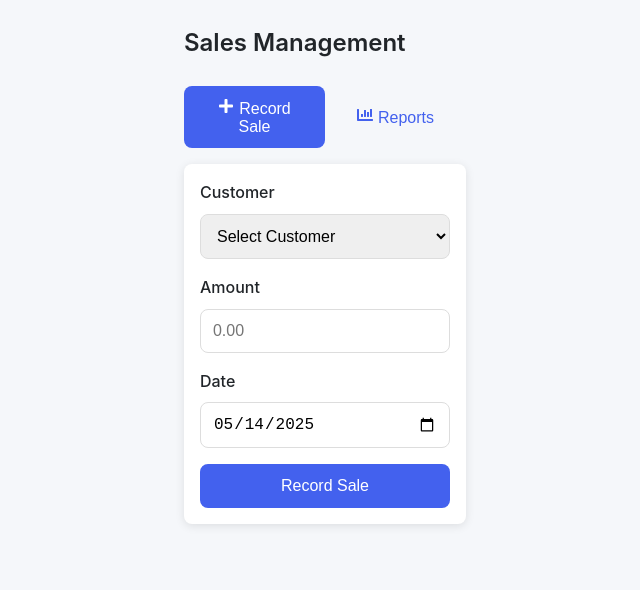
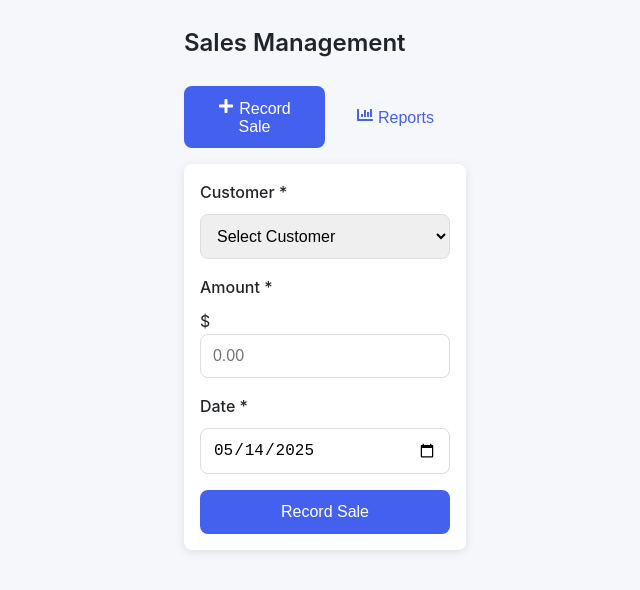
Before and after one commit to Ben1464/Growmate-Mt-Kenya, a React (Create React App) app: page /sales in a window 1280 px wide. Shown: the top 590 px of the page, without its empty margins (315-955 px from the left). Built offline with nearby package versions, Linux system fonts and the light colour scheme.

Commit message:
updates on sales adding

```diff
--- a/src/components/SalesForm.js
+++ b/src/components/SalesForm.js
@@ -5,11 +5,31 @@ export const SalesForm = ({ customers, onAddSale }) => {
   const [customerId, setCustomerId] = useState('');
   const [amount, setAmount] = useState('');
   const [date, setDate] = useState(format(new Date(), 'yyyy-MM-dd'));
+  const [submissionStatus, setSubmissionStatus] = useState(null);
 
   const handleSubmit = (e) => {
     e.preventDefault();
-    onAddSale({ customerId, amount: parseFloat(amount), date });
+
+    if (!customerId || !amount || !date) {
+      setSubmissionStatus('error');
+      return;
+    }
+
+    onAddSale({
+      customerId,
+      amount: parseFloat(amount),
+      date,
+      id: Date.now().toString() // Generate unique ID
+    });
+
+    // Reset form
+    setCustomerId('');
     setAmount('');
+    setDate(format(new Date(), 'yyyy-MM-dd'));
+    setSubmissionStatus('success');
+
+    // Clear success message after 3 seconds
+    setTimeout(() => setSubmissionStatus(null), 3000);
   };
 
   return (
@@ -17,7 +37,7 @@ export const SalesForm = ({ customers, onAddSale }) => {
       <div className="card-body">
         <form onSubmit={handleSubmit}>
           <div className="form-group">
-            <label>Customer</label>
+            <label>Customer *</label>
             <select
               className="form-control"
               value={customerId}
@@ -33,10 +53,13 @@ export const SalesForm = ({ customers, onAddSale }) => {
             </select>
           </div>
           <div className="form-group">
-            <label>Amount</label>
+            <label>Amount *</label>
+            <div className="input-group">
+              <span className="input-group-text">$</span>
               <input
                 type="number"
                 step="0.01"
+                min="0"
                 className="form-control"
                 value={amount}
                 onChange={(e) => setAmount(e.target.value)}
@@ -44,8 +67,9 @@ export const SalesForm = ({ customers, onAddSale }) => {
                 placeholder="0.00"
               />
             </div>
+          </div>
           <div className="form-group">
-            <label>Date</label>
+            <label>Date *</label>
             <input
               type="date"
               className="form-control"
@@ -54,7 +78,20 @@ export const SalesForm = ({ customers, onAddSale }) => {
               required
             />
           </div>
-          <button type="submit" className="btn btn-primary btn-block">
+
+          {submissionStatus === 'success' && (
+            <div className="alert alert-success mt-3">
+              Sale recorded successfully!
+            </div>
+          )}
+
+          {submissionStatus === 'error' && (
+            <div className="alert alert-danger mt-3">
+              Please fill all required fields correctly.
+            </div>
+          )}
+
+          <button type="submit" className="btn btn-primary btn-block mt-3">
             Record Sale
           </button>
         </form>
--- a/src/pages/SalesPage.js
+++ b/src/pages/SalesPage.js
@@ -6,7 +6,7 @@ import { FaPlus, FaChartBar } from 'react-icons/fa';
 
 export const SalesPage = () => {
   const [activeTab, setActiveTab] = useState('record');
-  const { customers } = useAppStore();
+  const { customers, sales, addSale } = useAppStore();
 
   return (
     <div>
@@ -34,9 +34,9 @@ export const SalesPage = () => {
       </div>
 
       {activeTab === 'record' ? (
-        <SalesForm customers={customers} />
+        <SalesForm customers={customers} onAddSale={addSale} />
       ) : (
-        <SalesReport />
+        <SalesReport sales={sales} customers={customers} />
       )}
     </div>
   );
--- a/src/store.js
+++ b/src/store.js
@@ -1,73 +1,188 @@
 import { useState, useEffect } from 'react';
 
 export const useAppStore = () => {
+  // Initialize state from localStorage or empty arrays
   const [customers, setCustomers] = useState(() => {
+    try {
       const saved = localStorage.getItem('customers');
       return saved ? JSON.parse(saved) : [];
+    } catch (error) {
+      console.error("Error parsing customers:", error);
+      return [];
+    }
   });
 
   const [subregions, setSubregions] = useState(() => {
+    try {
       const saved = localStorage.getItem('subregions');
       return saved ? JSON.parse(saved) : [];
+    } catch (error) {
+      console.error("Error parsing subregions:", error);
+      return [];
+    }
   });
 
   const [sales, setSales] = useState(() => {
+    try {
       const saved = localStorage.getItem('sales');
       return saved ? JSON.parse(saved) : [];
+    } catch (error) {
+      console.error("Error parsing sales:", error);
+      return [];
+    }
   });
 
   const [targets, setTargets] = useState(() => {
+    try {
       const saved = localStorage.getItem('targets');
       return saved ? JSON.parse(saved) : [];
+    } catch (error) {
+      console.error("Error parsing targets:", error);
+      return [];
+    }
   });
 
-  // Persist data to localStorage
+  // Persist data to localStorage with error handling
   useEffect(() => {
+    try {
       localStorage.setItem('customers', JSON.stringify(customers));
+    } catch (error) {
+      console.error("Error saving customers:", error);
+    }
   }, [customers]);
 
   useEffect(() => {
+    try {
       localStorage.setItem('subregions', JSON.stringify(subregions));
+    } catch (error) {
+      console.error("Error saving subregions:", error);
+    }
   }, [subregions]);
 
   useEffect(() => {
+    try {
       localStorage.setItem('sales', JSON.stringify(sales));
+    } catch (error) {
+      console.error("Error saving sales:", error);
+    }
   }, [sales]);
 
   useEffect(() => {
+    try {
       localStorage.setItem('targets', JSON.stringify(targets));
+    } catch (error) {
+      console.error("Error saving targets:", error);
+    }
   }, [targets]);
 
   // Customer actions
   const addCustomer = (customer) => {
-    setCustomers([...customers, { ...customer, id: Date.now().toString() }]);
+    setCustomers(prev => [
+      ...prev,
+      {
+        ...customer,
+        id: Date.now().toString(),
+        createdAt: new Date().toISOString()
+      }
+    ]);
   };
 
   const deleteCustomer = (id) => {
-    setCustomers(customers.filter(customer => customer.id !== id));
+    setCustomers(prev => prev.filter(customer => customer.id !== id));
+    // Also delete any targets associated with this customer
+    setTargets(prev => prev.filter(target => target.customerId !== id));
   };
 
   // Subregion actions
   const addSubregion = (subregion) => {
-    setSubregions([...subregions, { ...subregion, id: Date.now().toString() }]);
+    setSubregions(prev => [
+      ...prev,
+      {
+        ...subregion,
+        id: Date.now().toString(),
+        createdAt: new Date().toISOString()
+      }
+    ]);
   };
 
   const deleteSubregion = (id) => {
-    setSubregions(subregions.filter(subregion => subregion.id !== id));
+    setSubregions(prev => prev.filter(subregion => subregion.id !== id));
+    // Also delete any targets associated with this subregion
+    setTargets(prev => prev.filter(target => target.subregionId !== id));
   };
 
-  // Sales actions
+  // Sales actions - enhanced with validation
   const addSale = (sale) => {
-    setSales([...sales, { ...sale, id: Date.now().toString(), date: new Date().toISOString() }]);
+    if (!sale.customerId || !sale.amount || isNaN(sale.amount)) {
+      console.error("Invalid sale data:", sale);
+      return false;
+    }
+
+    const newSale = {
+      ...sale,
+      id: Date.now().toString(),
+      date: sale.date || new Date().toISOString(),
+      amount: parseFloat(sale.amount),
+      recordedAt: new Date().toISOString()
     };
 
-  // Target actions
+    setSales(prev => [...prev, newSale]);
+    return true;
+  };
+
+  // Target actions with validation
   const setCustomerTarget = (target) => {
-    setTargets([...targets.filter(t => !(t.customerId === target.customerId && t.period === target.period)), target]);
+    if (!target.customerId || !target.amount || isNaN(target.amount) || !target.period) {
+      console.error("Invalid customer target:", target);
+      return false;
+    }
+
+    const newTarget = {
+      ...target,
+      amount: parseFloat(target.amount),
+      setAt: new Date().toISOString()
+    };
+
+    setTargets(prev => [
+      ...prev.filter(t => !(t.customerId === target.customerId && t.period === target.period)),
+      newTarget
+    ]);
+    return true;
   };
 
   const setSubregionTarget = (target) => {
-    setTargets([...targets.filter(t => !(t.subregionId === target.subregionId && t.period === target.period)), target]);
+    if (!target.subregionId || !target.amount || isNaN(target.amount) || !target.period) {
+      console.error("Invalid subregion target:", target);
+      return false;
+    }
+
+    const newTarget = {
+      ...target,
+      amount: parseFloat(target.amount),
+      setAt: new Date().toISOString()
+    };
+
+    setTargets(prev => [
+      ...prev.filter(t => !(t.subregionId === target.subregionId && t.period === target.period)),
+      newTarget
+    ]);
+    return true;
+  };
+
+  // Additional utility functions
+  const getCustomerSales = (customerId) => {
+    return sales.filter(sale => sale.customerId === customerId);
+  };
+
+  const getSubregionCustomers = (subregionId) => {
+    return customers.filter(customer => customer.subregion === subregionId);
+  };
+
+  const getSubregionSales = (subregionId) => {
+    const subregionCustomers = getSubregionCustomers(subregionId);
+    return sales.filter(sale =>
+      subregionCustomers.some(customer => customer.id === sale.customerId)
+    );
   };
 
   return {
@@ -81,6 +196,8 @@ export const useAppStore = () => {
     deleteSubregion,
     addSale,
     setCustomerTarget,
-    setSubregionTarget
+    setSubregionTarget,
+    getCustomerSales,
+    getSubregionSales
   };
 };
```
Lines whose indentation alone changed are shown as unchanged.
